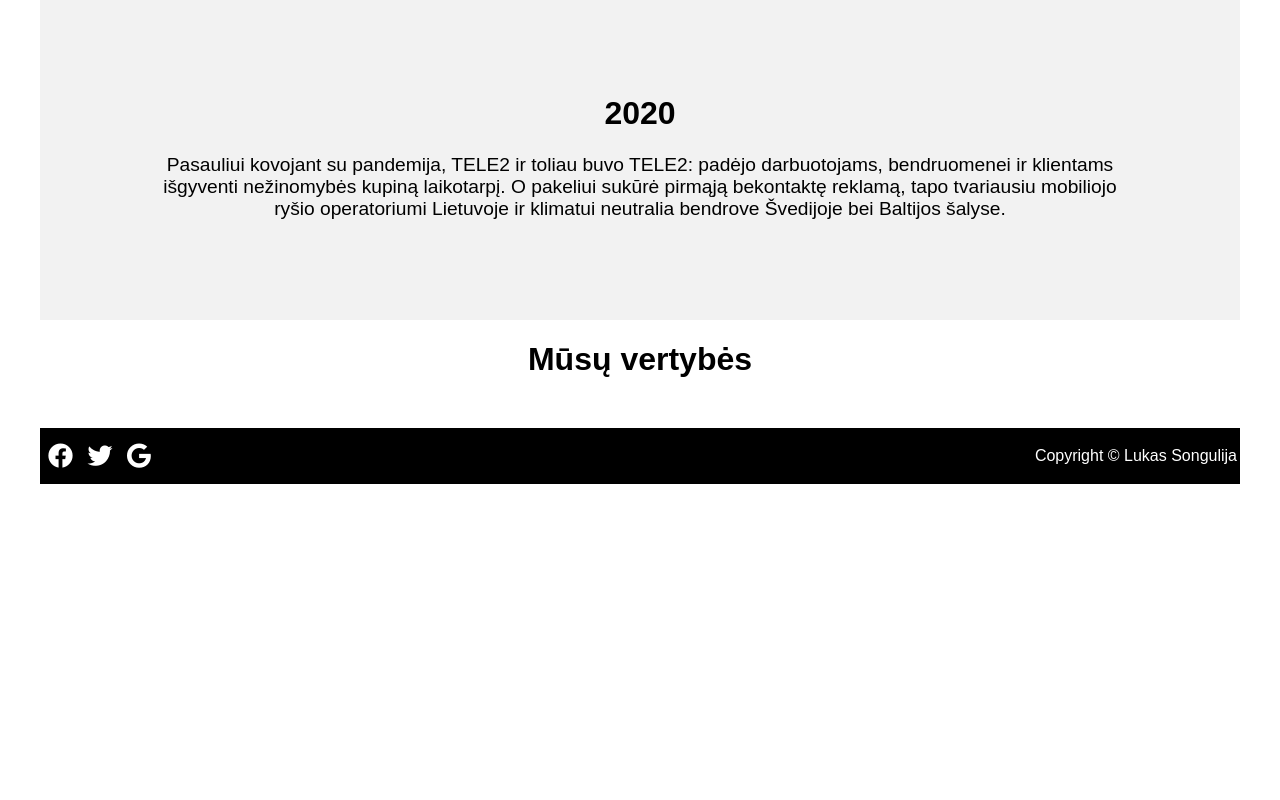
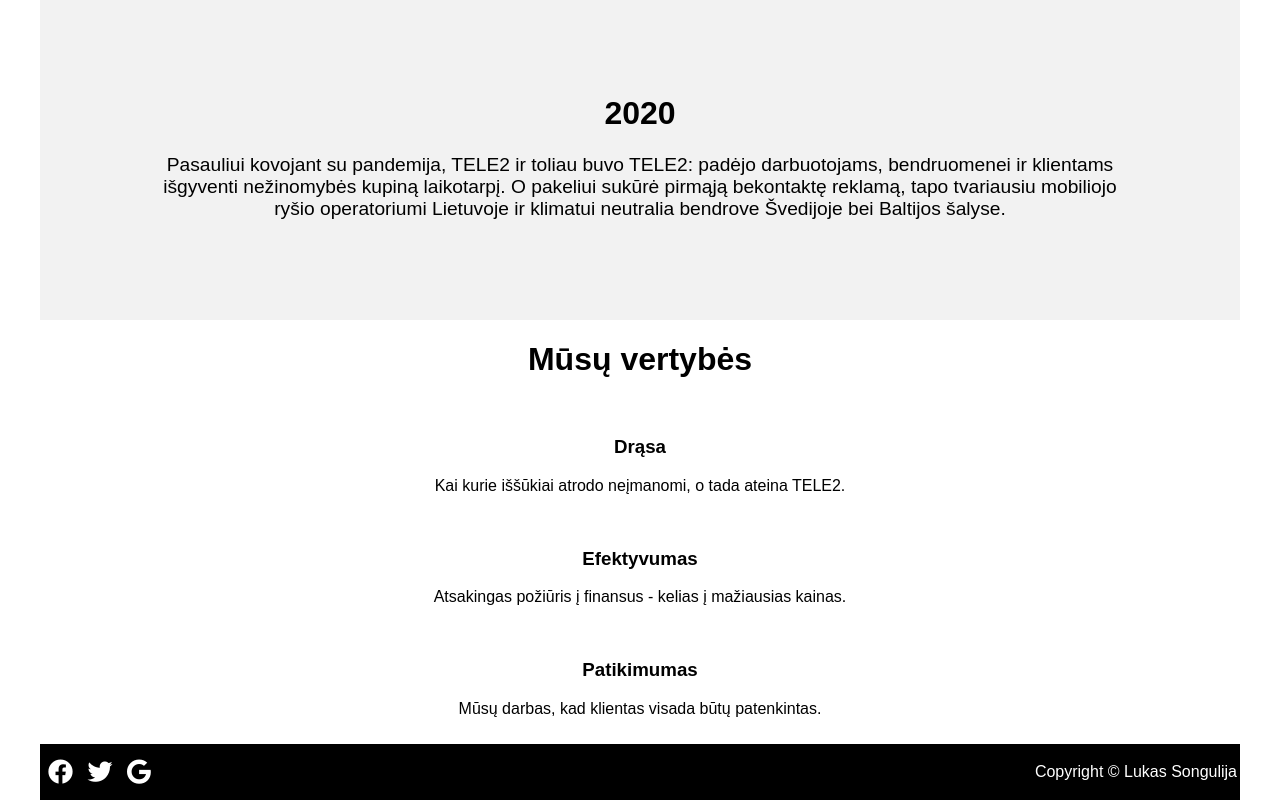
Before and after one commit to songulija/clientprakdarb1, a plain HTML site: page apie.html in a window 1280 px wide. Shown: the part 1519-2319 px from the top of the page. Before the commit the page ends 2003 px from the top, so only its background shows below. Drawn offline with Linux system fonts and the light colour scheme.

Commit message:
Added html code for last section in apie.html

```diff
--- a/apie.html
+++ b/apie.html
@@ -236,7 +236,38 @@
         <div id="vertybes-containers">
           <div class="vertybes-container">
             <img src="" alt=""/>
+            <div class="cube">
+              <h3>
+                <b>Drąsa</b>
+              </h3>
+              <p>
+                Kai kurie iššūkiai atrodo neįmanomi, o tada ateina TELE2.
+              </p>
+            </div>
+          </div>
 
+          <div class="vertybes-container">
+            <img src="" alt=""/>
+            <div class="cube">
+              <h3>
+                <b>Efektyvumas</b>
+              </h3>
+              <p>
+                Atsakingas požiūris į finansus - kelias į mažiausias kainas.
+              </p>
+            </div>
+          </div>
+
+          <div class="vertybes-container">
+            <img src="" alt=""/>
+            <div class="cube">
+              <h3>
+                <b>Patikimumas</b>
+              </h3>
+              <p>
+                Mūsų darbas, kad klientas visada būtų patenkintas.
+              </p>
+            </div>
           </div>
 
         </div>
```
